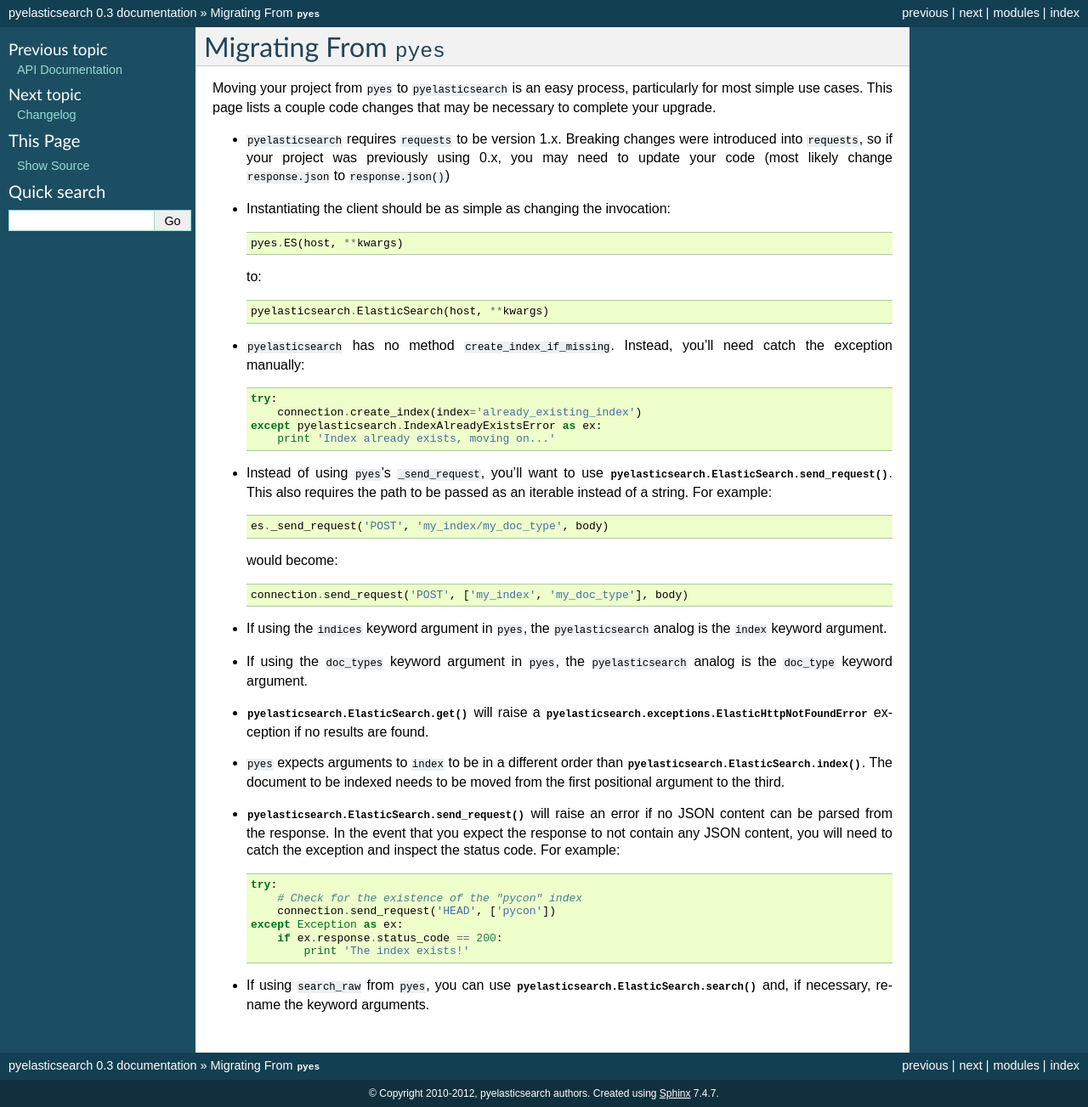
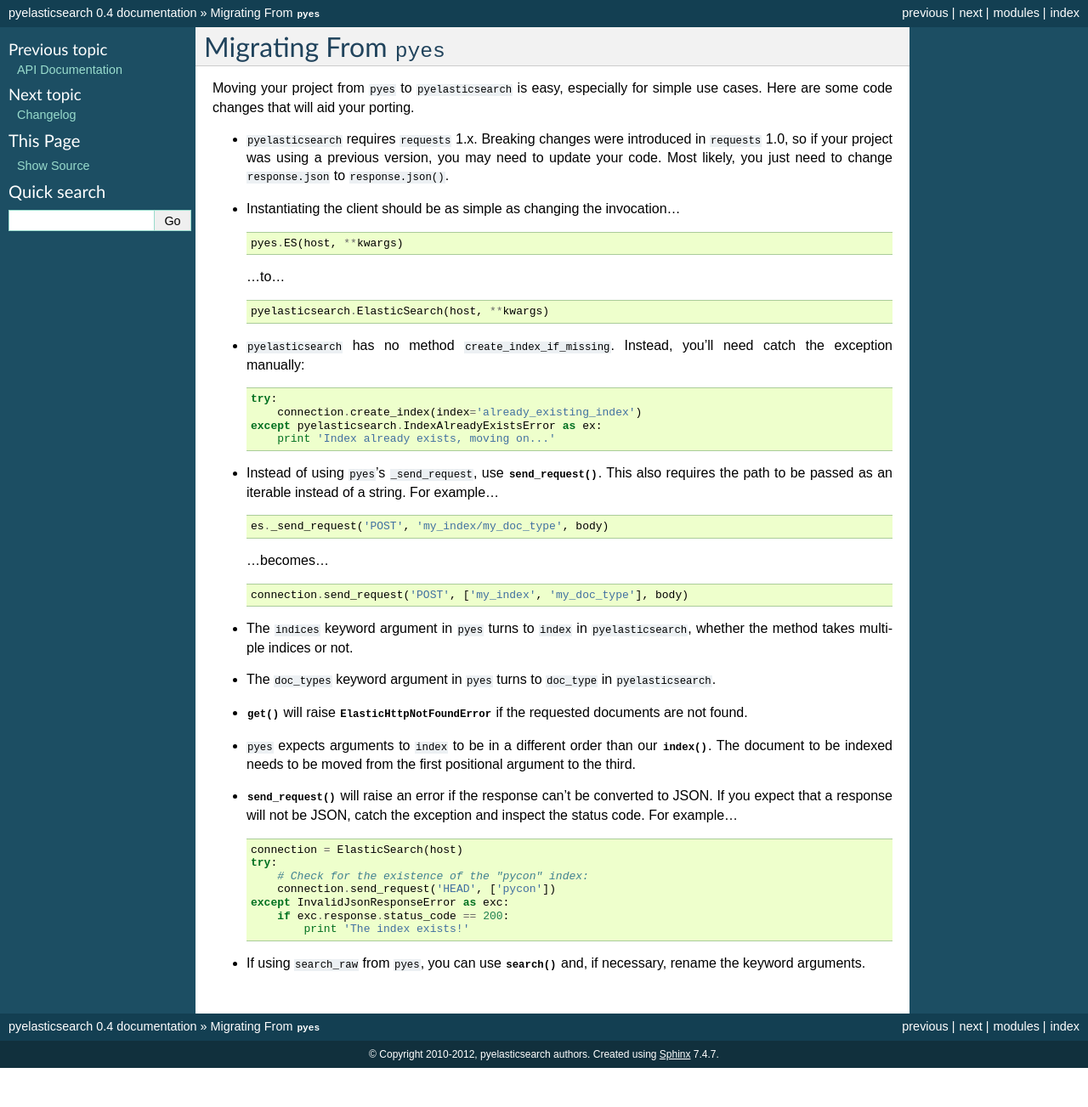
Before and after one commit to pyelasticsearch/pyelasticsearch, a Sphinx documentation site: the page built from docs/source/migrate.rst, in a window 1280 px wide. Shown: the whole page at 85% size. Built offline with Sphinx 7.4.7, drawn with Linux system fonts in a browser that asks for light colours; after the commit the page ends 1257 px from its top, so only the background shows below that.

Commit message:
Polish docs for 0.4 release. Bump version to 0.4. Call myself maintainer.

```diff
--- a/docs/source/migrate.rst
+++ b/docs/source/migrate.rst
@@ -1,20 +1,19 @@
 Migrating From ``pyes``
 =======================
 
-Moving your project from ``pyes`` to ``pyelasticsearch`` is an easy process,
-particularly for most simple use cases. This page lists a couple code changes
-that may be necessary to complete your upgrade.
+Moving your project from ``pyes`` to ``pyelasticsearch`` is easy, especially
+for simple use cases. Here are some code changes that will aid your porting.
 
-* ``pyelasticsearch`` requires ``requests`` to be version 1.x. Breaking
-  changes were introduced into ``requests``, so if your project was
-  previously using 0.x, you may need to update your code (most likely change
-  ``response.json`` to ``response.json()``)
+* ``pyelasticsearch`` requires ``requests`` 1.x. Breaking changes were
+  introduced in ``requests`` 1.0, so if your project was using a previous
+  version, you may need to update your code. Most likely, you just need to
+  change ``response.json`` to ``response.json()``.
 
-* Instantiating the client should be as simple as changing the invocation::
+* Instantiating the client should be as simple as changing the invocation... ::
 
     pyes.ES(host, **kwargs)
 
-  to::
+  ...to... ::
 
     pyelasticsearch.ElasticSearch(host, **kwargs)
 
@@ -26,43 +25,44 @@ that may be necessary to complete your upgrade.
     except pyelasticsearch.IndexAlreadyExistsError as ex:
         print 'Index already exists, moving on...'
 
-* Instead of using ``pyes``'s ``_send_request``, you'll want to use
-  :py:meth:`pyelasticsearch.ElasticSearch.send_request`. This also requires the
-  path to be passed as an iterable instead of a string. For example::
+* Instead of using ``pyes``'s ``_send_request``, use
+  :py:meth:`~pyelasticsearch.ElasticSearch.send_request`. This also requires the
+  path to be passed as an iterable instead of a string. For example... ::
 
     es._send_request('POST', 'my_index/my_doc_type', body)
 
-  would become::
+  ...becomes... ::
 
     connection.send_request('POST', ['my_index', 'my_doc_type'], body)
 
-* If using the ``indices`` keyword argument in ``pyes``, the
-  ``pyelasticsearch`` analog is the ``index`` keyword argument.
+* The ``indices`` keyword argument in ``pyes`` turns to ``index`` in
+  ``pyelasticsearch``, whether the method takes multiple indices or not.
 
-* If using the ``doc_types`` keyword argument in ``pyes``, the
-  ``pyelasticsearch`` analog is the ``doc_type`` keyword argument.
+* The ``doc_types`` keyword argument in ``pyes`` turns to ``doc_type`` in
+  ``pyelasticsearch``.
 
-* :py:meth:`pyelasticsearch.ElasticSearch.get` will raise a
-  :class:`pyelasticsearch.exceptions.ElasticHttpNotFoundError` exception if
-  no results are found.
+* :py:meth:`~pyelasticsearch.ElasticSearch.get` will raise
+  :class:`~pyelasticsearch.exceptions.ElasticHttpNotFoundError` if
+  the requested documents are not found.
 
 * ``pyes`` expects arguments to ``index`` to be in a
-  different order than :py:meth:`pyelasticsearch.ElasticSearch.index`. The
+  different order than our :py:meth:`~pyelasticsearch.ElasticSearch.index`. The
   document to be indexed needs to be moved from the first positional argument
   to the third.
 
-* :py:meth:`pyelasticsearch.ElasticSearch.send_request` will raise an error if
-  no JSON content can be parsed from the response. In the event that you expect
-  the response to not contain any JSON content, you will need to catch the
-  exception and inspect the status code. For example::
+* :py:meth:`~pyelasticsearch.ElasticSearch.send_request` will raise an error if
+  the response can't be converted to JSON. If you expect that a response will
+  not be JSON, catch the exception and inspect the status code. For example...
+  ::
 
+    connection = ElasticSearch(host)
     try:
-        # Check for the existence of the "pycon" index
+        # Check for the existence of the "pycon" index:
         connection.send_request('HEAD', ['pycon'])
-    except Exception as ex:
-        if ex.response.status_code == 200:
+    except InvalidJsonResponseError as exc:
+        if exc.response.status_code == 200:
             print 'The index exists!'
 
 * If using ``search_raw`` from ``pyes``, you can use
-  :py:meth:`pyelasticsearch.ElasticSearch.search` and, if necessary, rename
+  :py:meth:`~pyelasticsearch.ElasticSearch.search` and, if necessary, rename
   the keyword arguments.
--- a/pyelasticsearch/__init__.py
+++ b/pyelasticsearch/__init__.py
@@ -11,7 +11,7 @@ __author__ = 'Robert Eanes'
 __all__ = ['ElasticSearch', 'ElasticHttpError', 'InvalidJsonResponseError',
            'Timeout', 'ConnectionError', 'ElasticHttpNotFoundError',
            'IndexAlreadyExistsError']
-__version__ = '0.3'
+__version__ = '0.4'
 __version_info__ = tuple(__version__.split('.'))
 
 get_version = lambda: __version_info__
--- a/setup.py
+++ b/setup.py
@@ -26,8 +26,8 @@ setup(
                                    .splitlines()[1:]),
     author='Robert Eanes',
     author_email='python@robsinbox.com',
-    maintainer='Jannis Leidel',
-    maintainer_email='jannis@leidel.info',
+    maintainer='Erik Rose',
+    maintainer_email='erik@mozilla.com',
     license='BSD',
     packages=find_packages(),
     include_package_data=True,
```
Also changed, not shown: docs/source/changelog.rst (+6 -7 lines).
